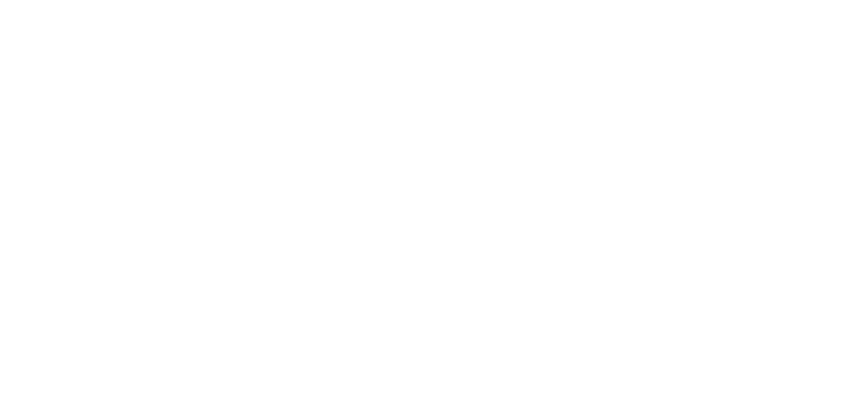
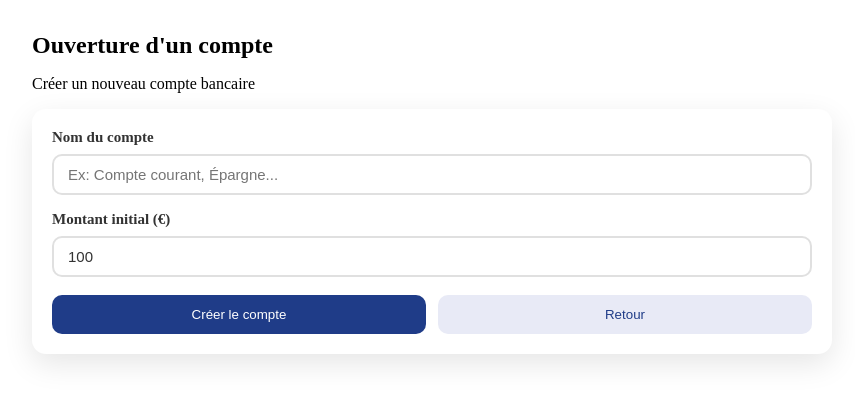
Before and after one commit to wiziki-75/angular_bank, an Angular app: page /open-account in a window 1280 px wide. Before the commit this address led to /. Shown: the top 402 px of the page, without its empty margins (208-1063 px from the left). Built offline with nearby package versions, Linux system fonts and the light colour scheme.

Commit message:
Add open account page

```diff
--- a/src/app/app.routes.ts
+++ b/src/app/app.routes.ts
@@ -2,6 +2,7 @@ import { Routes } from '@angular/router';
 import { RegisterComponent } from './features/register/register.component';
 import { TransactionComponent } from './features/transaction/transaction.component';
 import { InfoComponent } from './features/info/info.component';
+import { OpenAccountComponent } from './features/open-account/open-account.component';
 
 export const routes: Routes = [
   // On redirige la racine vers register
@@ -14,5 +15,6 @@ export const routes: Routes = [
     loadComponent: () => import('./features/dashboard/dashboard.component').then(m => m.DashboardComponent)
   },
   { path: 'transaction', component: TransactionComponent },
-  { path: 'info', component: InfoComponent }
+  { path: 'info', component: InfoComponent },
+  { path: 'open-account', component: OpenAccountComponent }
 ];
--- a/src/app/core/account.service.ts
+++ b/src/app/core/account.service.ts
@@ -12,7 +12,8 @@ export interface Account {
 }
 
 export interface OpenAccountDTO {
-  clientCode: string;
+  initialBalance: number;
+  label: string;
 }
 
 @Injectable({
--- a/src/app/features/dashboard/dashboard.component.html
+++ b/src/app/features/dashboard/dashboard.component.html
@@ -32,6 +32,10 @@
 
   <!-- Actions -->
   <section class="quick-actions">
+    <button class="btn-primary" (click)="goToOpenAccount()">
+      Ouvrir un compte
+    </button>
+
     <button class="btn-primary" (click)="goToTransfer()">
       Effectuer un virement
     </button>
--- a/src/app/features/dashboard/dashboard.component.ts
+++ b/src/app/features/dashboard/dashboard.component.ts
@@ -192,6 +192,11 @@ export class DashboardComponent implements OnInit {
       state: { selectedAccount: this.selectedAccount }
     });
   }
+
+  goToOpenAccount(): void {
+    this.router.navigate(['/open-account']);
+  }
+
   logout(): void {
     this.authService.logout();
     this.router.navigate(['/register']);
--- /dev/null
+++ b/src/app/features/open-account/open-account.component.css
@@ -0,0 +1,120 @@
+.open-account-container {
+  max-width: 800px;
+  margin: 0 auto;
+  padding: 24px;
+}
+
+/* Header */
+.page-header h2 {
+  margin: 0 0 16px 0;
+}
+
+.error-message {
+  padding: 12px;
+  background: #ffebee;
+  color: #c62828;
+  border-radius: 10px;
+  margin-bottom: 16px;
+}
+
+.success-message {
+  padding: 12px;
+  background: #e8f5e9;
+  color: #2e7d32;
+  border-radius: 10px;
+  margin-bottom: 16px;
+}
+
+.account-form {
+  background: white;
+  padding: 20px;
+  border-radius: 14px;
+  box-shadow: 0 10px 30px rgba(0,0,0,0.10);
+}
+
+.form-group {
+  margin-bottom: 16px;
+}
+
+.form-group label {
+  display: block;
+  margin-bottom: 8px;
+  font-weight: 600;
+  color: #333;
+  font-size: 15px;
+}
+
+.form-group input {
+  width: 100%;
+  padding: 10px 14px;
+  border: 2px solid #e0e0e0;
+  border-radius: 10px;
+  background: white;
+  color: #333;
+  font-size: 15px;
+  font-weight: 500;
+  cursor: pointer;
+  transition: all 0.2s ease;
+  outline: none;
+  box-sizing: border-box;
+}
+
+.form-group input:hover {
+  border-color: #1f3c88;
+}
+
+.form-group input:focus {
+  border-color: #1f3c88;
+  box-shadow: 0 0 0 3px rgba(31, 60, 136, 0.1);
+}
+
+.form-group input:disabled {
+  background-color: #f5f5f5;
+  cursor: not-allowed;
+}
+
+/* Actions */
+.form-actions {
+  margin: 18px 0 0;
+  display: flex;
+  gap: 12px;
+  flex-wrap: wrap;
+}
+
+.btn-primary {
+  padding: 12px 18px;
+  border-radius: 10px;
+  border: none;
+  background: #1f3c88;
+  color: white;
+  cursor: pointer;
+  font-weight: 500;
+  transition: background 0.2s ease;
+  flex: 1;
+}
+
+.btn-primary:hover {
+  background: #152d6b;
+}
+
+.btn-secondary {
+  padding: 12px 18px;
+  border-radius: 10px;
+  border: none;
+  background: #e8eaf6;
+  color: #1f3c88;
+  cursor: pointer;
+  font-weight: 500;
+  transition: background 0.2s ease;
+  flex: 1;
+}
+
+.btn-secondary:hover {
+  background: #d1d5f0;
+}
+
+.btn-primary:disabled,
+.btn-secondary:disabled {
+  opacity: 0.6;
+  cursor: not-allowed;
+}
--- /dev/null
+++ b/src/app/features/open-account/open-account.component.html
@@ -0,0 +1,62 @@
+<div class="open-account-container">
+  <header class="page-header">
+    <h2>Ouverture d'un compte</h2>
+    <p>Créer un nouveau compte bancaire</p>
+  </header>
+
+  <!-- Message d'erreur -->
+  <div *ngIf="errorMessage" class="error-message">
+    {{ errorMessage }}
+  </div>
+
+  <!-- Message de succès -->
+  <div *ngIf="successMessage" class="success-message">
+    {{ successMessage }}
+  </div>
+
+  <!-- Formulaire -->
+  <form (ngSubmit)="openAccount()" class="account-form">
+    <div class="form-group">
+      <label for="label">Nom du compte</label>
+      <input
+        type="text"
+        id="label"
+        name="label"
+        [(ngModel)]="accountData.label"
+        placeholder="Ex: Compte courant, Épargne..."
+        required
+        [disabled]="isLoading">
+    </div>
+
+    <div class="form-group">
+      <label for="initialBalance">Montant initial (€)</label>
+      <input
+        type="number"
+        id="initialBalance"
+        name="initialBalance"
+        [(ngModel)]="accountData.initialBalance"
+        placeholder="100"
+        min="0"
+        step="0.01"
+        required
+        [disabled]="isLoading">
+    </div>
+
+    <div class="form-actions">
+      <button
+        type="submit"
+        class="btn-primary"
+        [disabled]="isLoading">
+        {{ isLoading ? 'Création en cours...' : 'Créer le compte' }}
+      </button>
+
+      <button
+        type="button"
+        class="btn-secondary"
+        (click)="goBack()"
+        [disabled]="isLoading">
+        Retour
+      </button>
+    </div>
+  </form>
+</div>
--- /dev/null
+++ b/src/app/features/open-account/open-account.component.ts
@@ -0,0 +1,66 @@
+import { Component } from '@angular/core';
+import { CommonModule } from '@angular/common';
+import { FormsModule } from '@angular/forms';
+import { Router } from '@angular/router';
+import { AccountService, OpenAccountDTO } from '../../core/account.service';
+
+@Component({
+  selector: 'app-open-account',
+  standalone: true,
+  imports: [CommonModule, FormsModule],
+  templateUrl: './open-account.component.html',
+  styleUrls: ['./open-account.component.css']
+})
+export class OpenAccountComponent {
+  accountData: OpenAccountDTO = {
+    initialBalance: 100,
+    label: ''
+  };
+
+  errorMessage: string = '';
+  successMessage: string = '';
+  isLoading: boolean = false;
+
+  constructor(
+    private accountService: AccountService,
+    private router: Router
+  ) {}
+
+  openAccount(): void {
+    this.errorMessage = '';
+    this.successMessage = '';
+    this.isLoading = true;
+
+    if (!this.accountData.label.trim()) {
+      this.errorMessage = 'Veuillez entrer un nom pour le compte';
+      this.isLoading = false;
+      return;
+    }
+
+    if (this.accountData.initialBalance < 0) {
+      this.errorMessage = 'Le montant initial doit être positif';
+      this.isLoading = false;
+      return;
+    }
+
+    this.accountService.openAccount(this.accountData).subscribe({
+      next: (response) => {
+        this.isLoading = false;
+        this.successMessage = 'Compte créé avec succès !';
+        // Redirect to dashboard after 2 seconds
+        setTimeout(() => {
+          this.router.navigate(['/dashboard']);
+        }, 2000);
+      },
+      error: (error) => {
+        this.isLoading = false;
+        this.errorMessage = error.error?.message || 'Erreur lors de la création du compte';
+        console.error('Erreur lors de la création du compte:', error);
+      }
+    });
+  }
+
+  goBack(): void {
+    this.router.navigate(['/dashboard']);
+  }
+}
```
